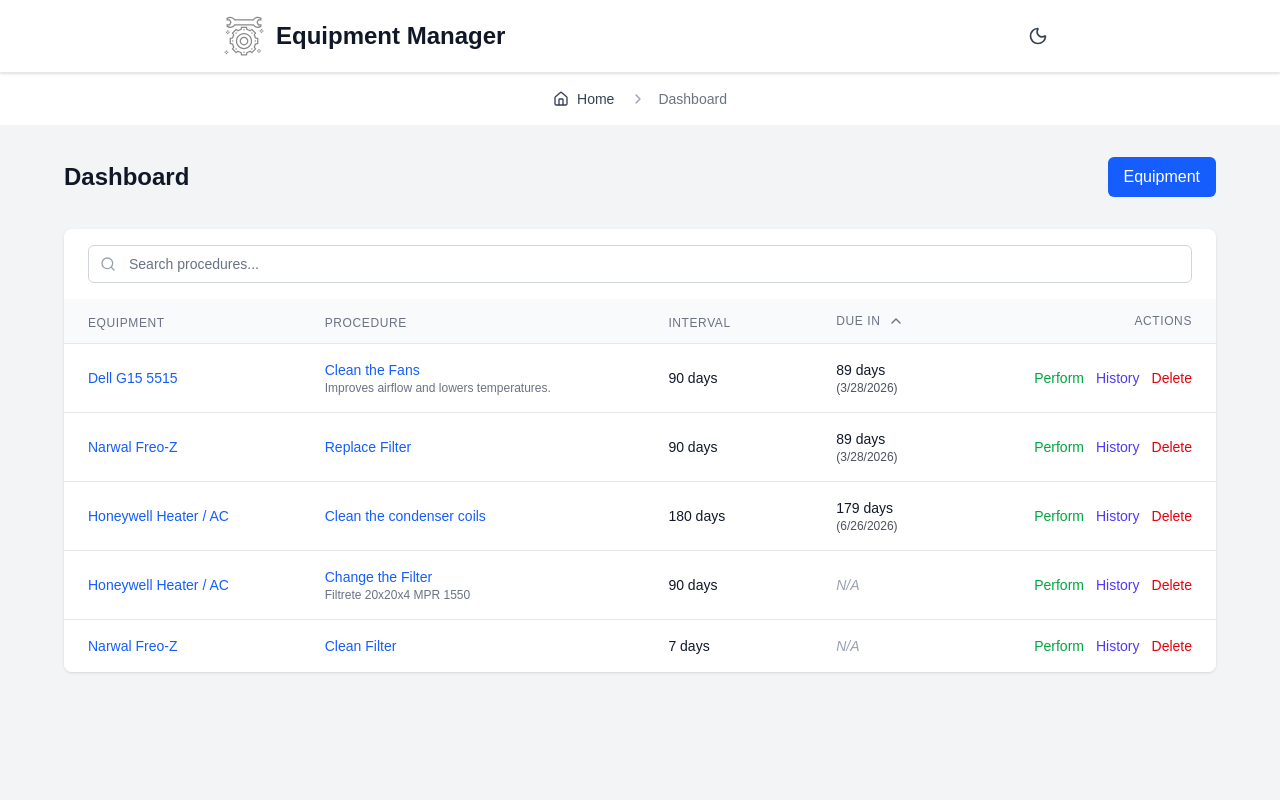
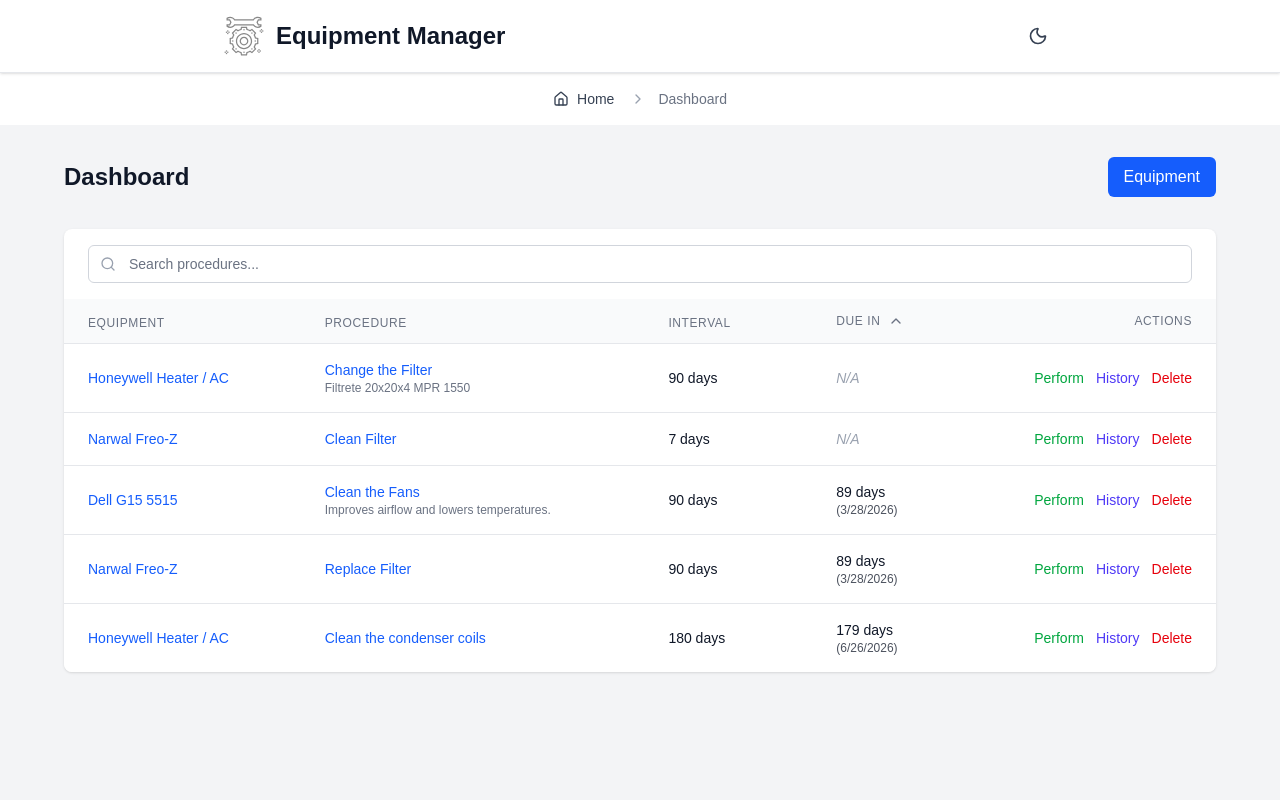
Before and after one commit to paulwoods/equipment, a Next.js app: page /dashboard in a window 1280 px wide. Shown: the top 800 px of the page. Built offline with nearby package versions, Linux system fonts and the light colour scheme.

Commit message:
feat(data): prioritize procedures with null due details in sorting
- Updated sorting logic in the dashboard to prioritize procedures with null due details.
- Adjusted `daysTillDue` comparison defaults to use `0` instead of `Infinity`.

```diff
--- a/src/app/dashboard/page.tsx
+++ b/src/app/dashboard/page.tsx
@@ -58,12 +58,19 @@ export default function Dashboard() {
 
         // Sorting
         result.sort((a, b) => {
+            // Always place procedures with null due details at the top
+            const aDue = calculateDueDetails(a);
+            const bDue = calculateDueDetails(b);
+
+            if (aDue === null && bDue !== null) return -1;
+            if (aDue !== null && bDue === null) return 1;
+
             let aValue: any;
             let bValue: any;
 
             if (sortField === 'daysTillDue') {
-                aValue = calculateDueDetails(a)?.daysTillDue ?? Infinity;
-                bValue = calculateDueDetails(b)?.daysTillDue ?? Infinity;
+                aValue = aDue?.daysTillDue ?? 0;
+                bValue = bDue?.daysTillDue ?? 0;
             } else if (sortField === 'equipmentName' || sortField === 'name') {
                 aValue = a[sortField].toLowerCase();
                 bValue = b[sortField].toLowerCase();
```
